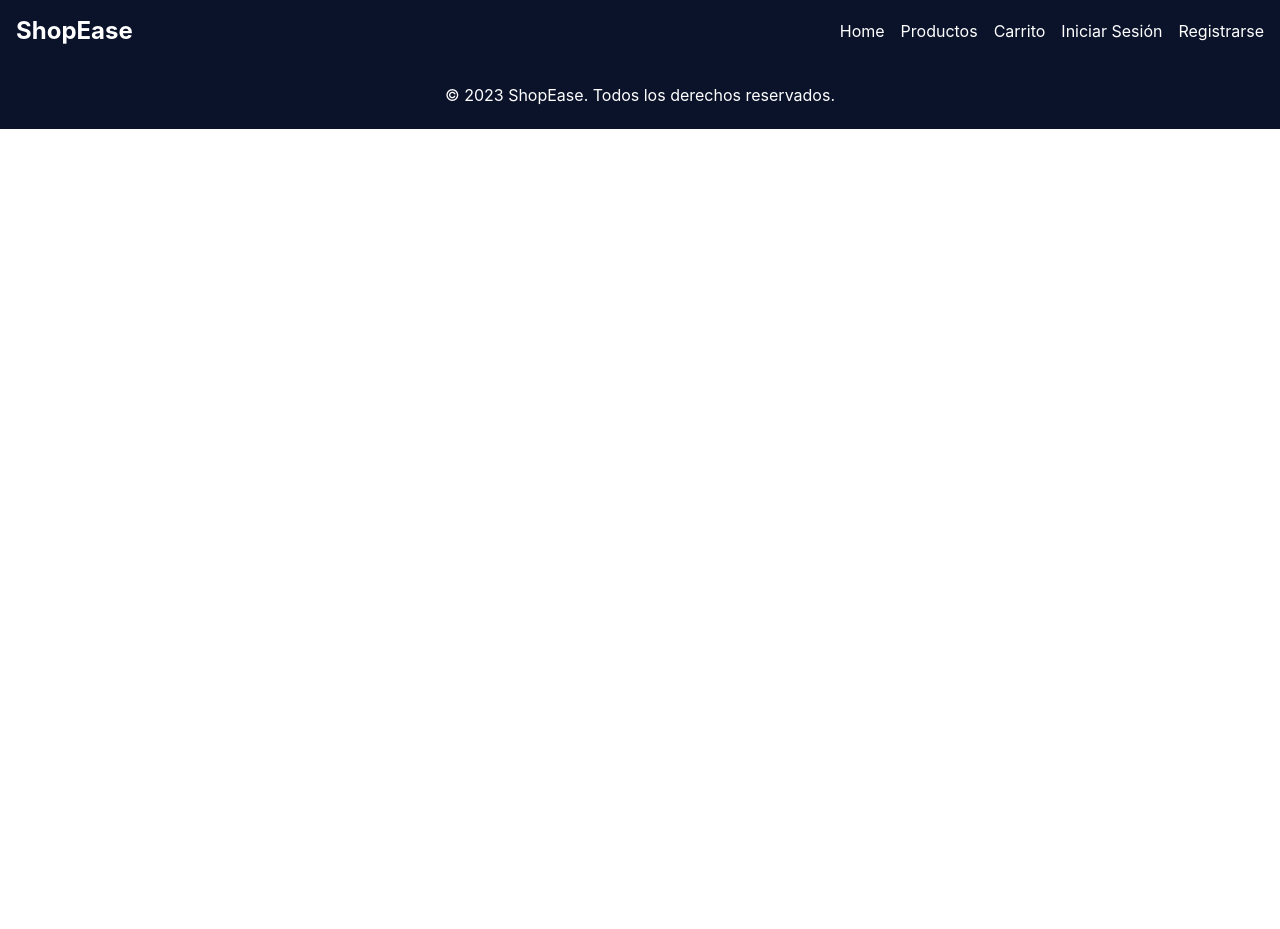
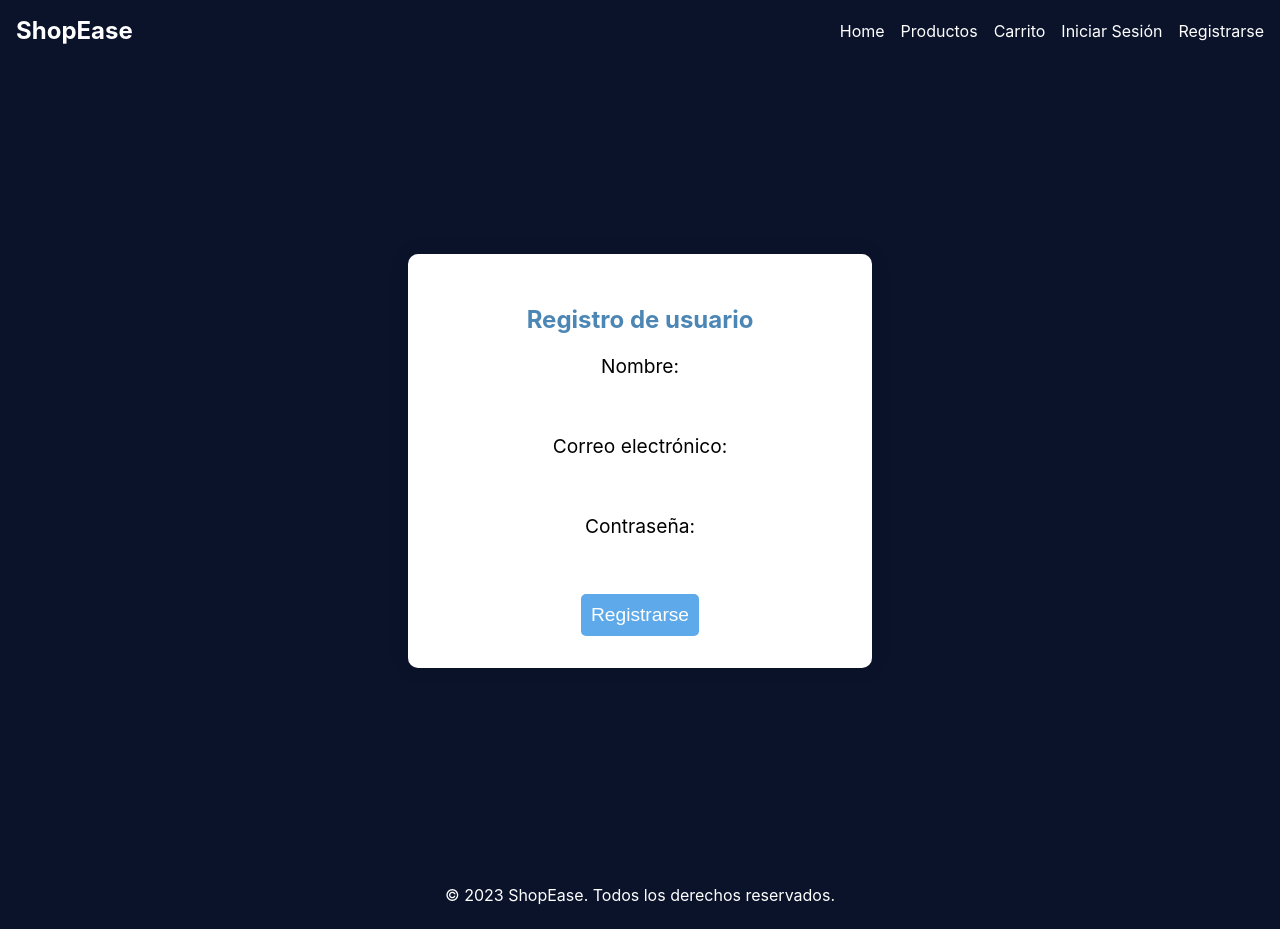
Before and after one commit to Yeyz75/ShopEase, a React (Create React App) app: page /register in a window 1280 px wide. Before the commit the page ends 800 px from the top, so only its background shows below. Built offline with nearby package versions, Linux system fonts and the light colour scheme.

Commit message:
Se añadieron Login Y Register

```diff
--- a/src/App.js
+++ b/src/App.js
@@ -5,6 +5,7 @@ import Footer from './components/Footer/footer';
 import Home from "./pages/Home/index";
 import Products from './pages/Products/products';
 import Login from './components/Login/index';
+import Register from './components/Register/index';
 
 function App() {
   return (
@@ -16,6 +17,7 @@ function App() {
           <Route path="/home" element={<Home />} />
           <Route path="/products" element={<Products />} />
           <Route path="/login" element={<Login />} />
+          <Route path="/register" element={<Register />} />
         </Routes>
         <Footer />
       </Router>
--- a/src/components/Login/Login.css
+++ b/src/components/Login/Login.css
@@ -0,0 +1,70 @@
+:root {
+    --color-primary-login: #0B132B;
+    --color-secondary-login: #FFFFFF;
+    --color-tertiary-login: #4B86B4;
+    --color-quaternary-login: #5DA9E9;
+}
+
+.login-container {
+    display: flex;
+    justify-content: center;
+    align-items: center;
+    flex-direction: column;
+    background-color: var(--color-primary-login);
+    height: 100vh;
+}
+
+.login-title {
+    color: var(--color-tertiary-register);
+    font-size: 24px;
+    margin-bottom: 20px;
+}
+
+.login-form {
+    display: flex;
+    flex-direction: column;
+    justify-content: center;
+    align-items: center;
+    width: 400px;
+    background-color: var(--color-secondary-login);
+    border-radius: 10px;
+    padding: 2rem;
+    box-shadow: 0 0 20px rgba(0, 0, 0, 0.1);
+}
+
+.input-container {
+    display: flex;
+    flex-direction: column;
+    margin: 0.5rem 0;
+}
+
+input {
+    padding: 0.5rem;
+    border-radius: 5px;
+    border: none;
+    font-size: 1rem;
+}
+
+label {
+    font-size: 1.2rem;
+    margin-bottom: 0.5rem;
+}
+
+.button-container {
+    margin-top: 1rem;
+}
+
+button {
+    background-color: var(--color-tertiary-login);
+    border: none;
+    border-radius: 5px;
+    padding: 0.5rem 1rem;
+    color: white;
+    font-size: 1.2rem;
+    cursor: pointer;
+    transition: all 0.2s ease-in-out;
+}
+
+button:hover {
+    background-color: var(--color-quaternary-login);
+}
--- a/src/components/Login/Login.jsx
+++ b/src/components/Login/Login.jsx
@@ -1,4 +1,5 @@
 import React, { useState } from "react";
+import "./Login.css";
 
 const Login = () => {
   const [email, setEmail] = useState("");
@@ -19,9 +20,10 @@ const Login = () => {
   };
 
   return (
-    <div>
-      <h1>Iniciar sesión</h1>
-      <form onSubmit={handleSubmit}>
+    <div className="login-container">
+      <form className="login-form" onSubmit={handleSubmit}>
+        <h2 className="login-title">Iniciar Sesión</h2>
+        <div className="input-container">
           <label htmlFor="email">Email:</label>
           <input
             type="email"
@@ -30,7 +32,9 @@ const Login = () => {
             onChange={handleEmailChange}
             required
           />
+        </div>
 
+        <div className="input-container">
           <label htmlFor="password">Contraseña:</label>
           <input
             type="password"
@@ -39,8 +43,11 @@ const Login = () => {
             onChange={handlePasswordChange}
             required
           />
+        </div>
 
+        <div className="button-container">
           <button type="submit">Iniciar sesión</button>
+        </div>
       </form>
     </div>
   );
--- /dev/null
+++ b/src/components/Register/Register.css
@@ -0,0 +1,54 @@
+:root {
+    --color-primary-register: #0B132B;
+    --color-secondary-register: #FFFFFF;
+    --color-tertiary-register: #4B86B4;
+    --color-quaternary-register: #5DA9E9;
+}
+
+.register-container {
+    display: flex;
+    justify-content: center;
+    align-items: center;
+    height: 100vh;
+    background-color: var(--color-primary-register);
+}
+
+.register-form {
+    display: flex;
+    flex-direction: column;
+    justify-content: center;
+    align-items: center;
+    width: 400px;
+    background-color: var(--color-secondary-register);
+    border-radius: 10px;
+    padding: 2rem;
+    box-shadow: 0px 0px 20px rgba(0, 0, 0, 0.1);
+}
+
+.register-title {
+    color: var(--color-tertiary-register);
+    font-size: 24px;
+    margin-bottom: 20px;
+}
+
+.register-input {
+    width: 100%;
+    padding: 10px;
+    margin-bottom: 10px;
+    border: none;
+    border-radius: 5px;
+}
+
+.register-button {
+    background-color: var(--color-quaternary-register);
+    color: var(--color-secondary-register);
+    border: none;
+    border-radius: 5px;
+    padding: 10px;
+    cursor: pointer;
+    transition: background-color 0.2s ease-in-out;
+}
+
+.register-button:hover {
+    background-color: #4881b4;
+}
--- /dev/null
+++ b/src/components/Register/Register.jsx
@@ -0,0 +1,65 @@
+import React, { useState } from "react";
+import "./Register.css";
+
+const Register = () => {
+  const [user, setUser] = useState({
+    name: "",
+    email: "",
+    password: "",
+  });
+
+  const handleInputChange = (event) => {
+    setUser({
+      ...user,
+      [event.target.name]: event.target.value,
+    });
+  };
+
+  const handleSubmit = (event) => {
+    event.preventDefault();
+    console.log(user);
+  };
+
+  return (
+    <div className="register-container">
+      <form className="register-form" onSubmit={handleSubmit}>
+        <h2 className="register-title">Registro de usuario</h2>
+        <label htmlFor="name">Nombre:</label>
+        <input
+          className="register-input"
+          type="text"
+          name="name"
+          value={user.name}
+          onChange={handleInputChange}
+          required
+        />
+
+        <label htmlFor="email">Correo electrónico:</label>
+        <input
+          className="register-input"
+          type="email"
+          name="email"
+          value={user.email}
+          onChange={handleInputChange}
+          required
+        />
+
+        <label htmlFor="password">Contraseña:</label>
+        <input
+          className="register-input"
+          type="password"
+          name="password"
+          value={user.password}
+          onChange={handleInputChange}
+          required
+        />
+
+        <button className="register-button" type="submit">
+          Registrarse
+        </button>
+      </form>
+    </div>
+  );
+};
+
+export default Register;
--- /dev/null
+++ b/src/components/Register/index.js
@@ -0,0 +1,2 @@
+import Register from "./Register";
+export default Register;
--- /dev/null
+++ b/src/pages/Register/Register.jsx
@@ -0,0 +1,13 @@
+import React from "react";
+import Register from "../../components/Register/index";
+
+const Registro = () => {
+  return (
+    <div>
+      <h1>Página de registro</h1>
+      <Register />
+    </div>
+  );
+};
+
+export default Registro;
```
Also changed, not shown: src/pages/Register/Register.css (added). Lines whose indentation alone changed are shown as unchanged.
